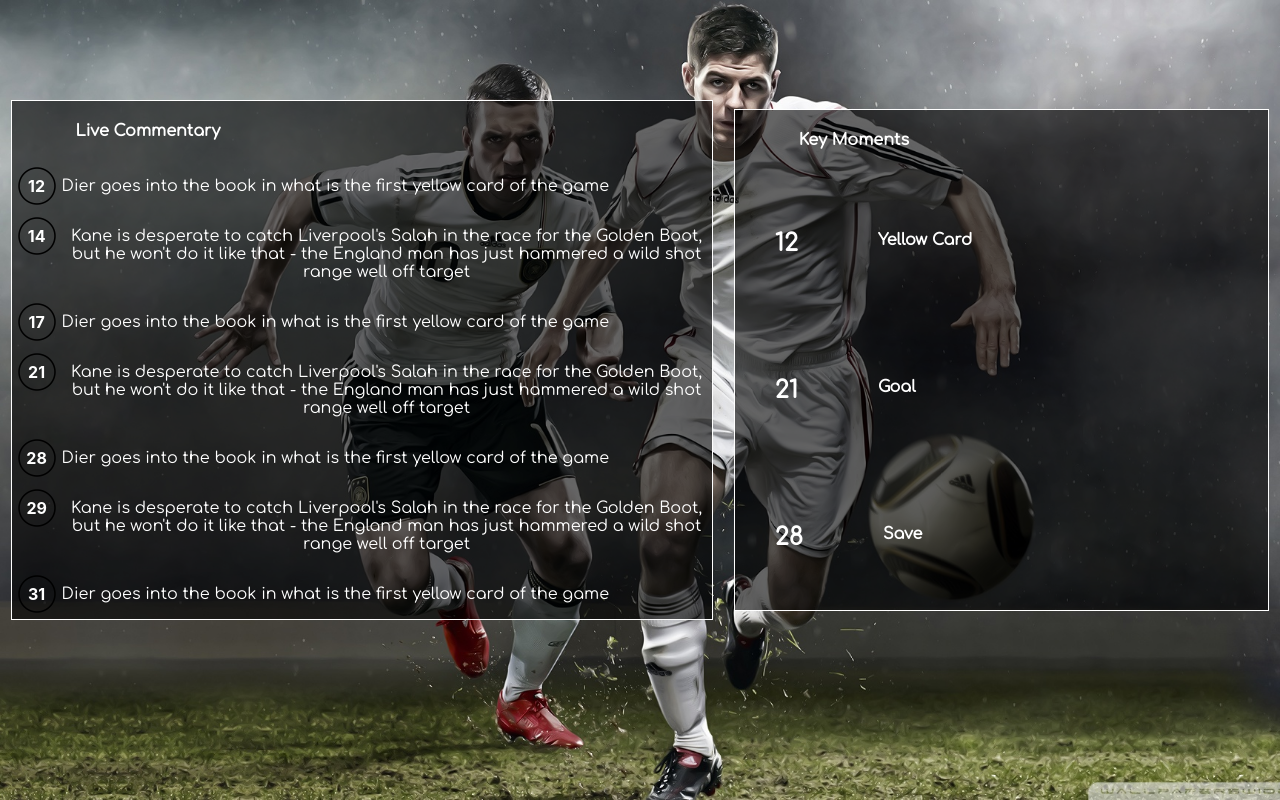
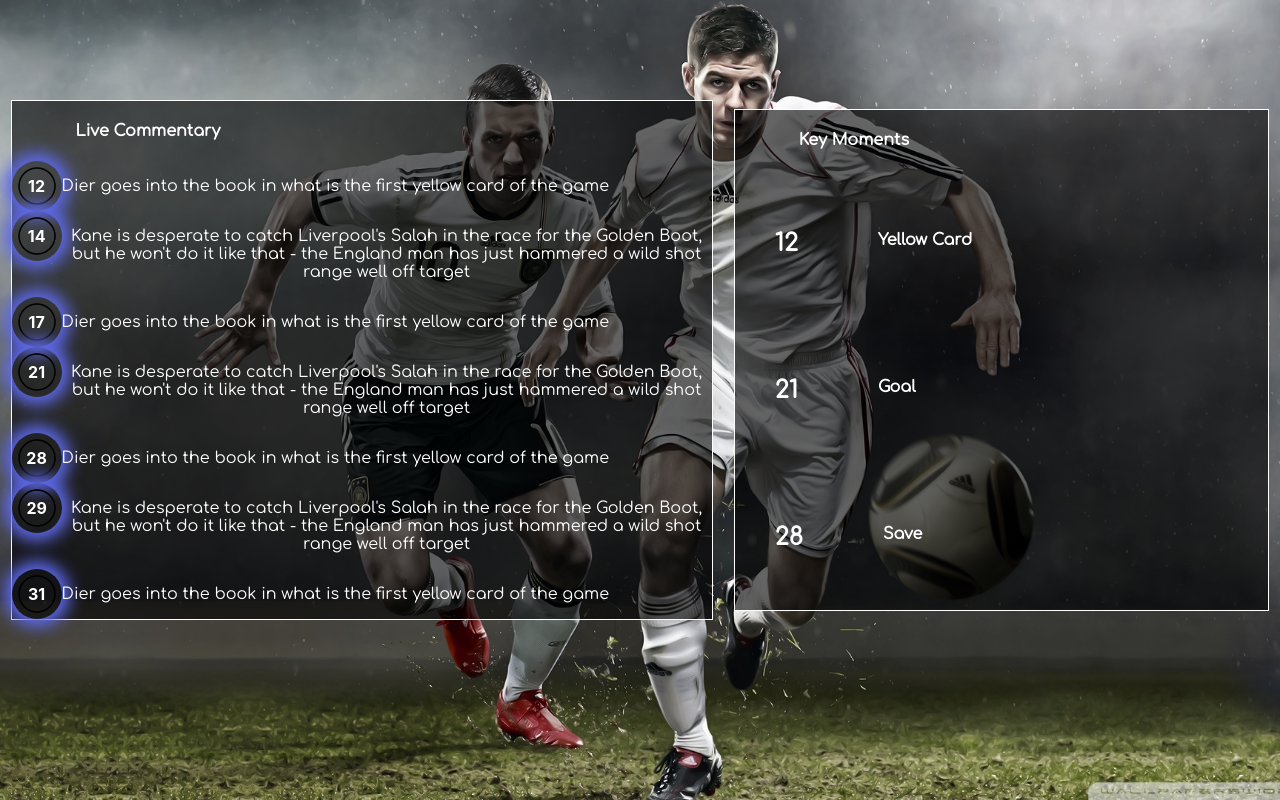
Before and after one commit to Aid19801/commentary, a React (Create React App) app: page / in a window 1280 px wide. Built offline with nearby package versions, Linux system fonts and the light colour scheme; data requests are answered from the project's data file.

Commit message:
added glow to individual updates

```diff
--- a/src/components/updates-container/styles.css
+++ b/src/components/updates-container/styles.css
@@ -21,10 +21,12 @@
 .update-circle {
     width: 50px;
     height: 50px;
-
     align-items: center;
     justify-content: center;
 
+    border-radius: 50%;
+    box-shadow: 0px 0px 9px 4px #747DE8;
+    animation: glow 0.3s linear infinite alternate;
 }
 
 .updates-list-item-number {
@@ -41,3 +43,9 @@
     font-family: 'Comfortaa', cursive;
     color: white;
 }
+
+@keyframes glow{
+    to {
+        box-shadow: 0px 0px 20px 10px #535FED;
+    }
+}
--- a/src/containers/key-moments/styles.css
+++ b/src/containers/key-moments/styles.css
@@ -2,7 +2,6 @@
 
 .key-moments-container {
     padding-right: 20vw;
-    border: 1px solid black;
     background-color: rgba(0, 0, 0, 0.6);
     border: 1px solid white;
 }
@@ -33,3 +32,7 @@
     font-family: 'Comfortaa', cursive;
     color: white;
 }
+
+.key-moments-container:hover {
+    background-color: rgba(0, 0, 0, 0.7);
+}
--- a/src/containers/updates-section/styles.css
+++ b/src/containers/updates-section/styles.css
@@ -2,3 +2,7 @@
     background-color: rgba(0, 0, 0, 0.6);
     border: 1px solid white;
 }
+
+.updates-section:hover {
+    background-color: rgba(0, 0, 0, 0.7);
+}
```
